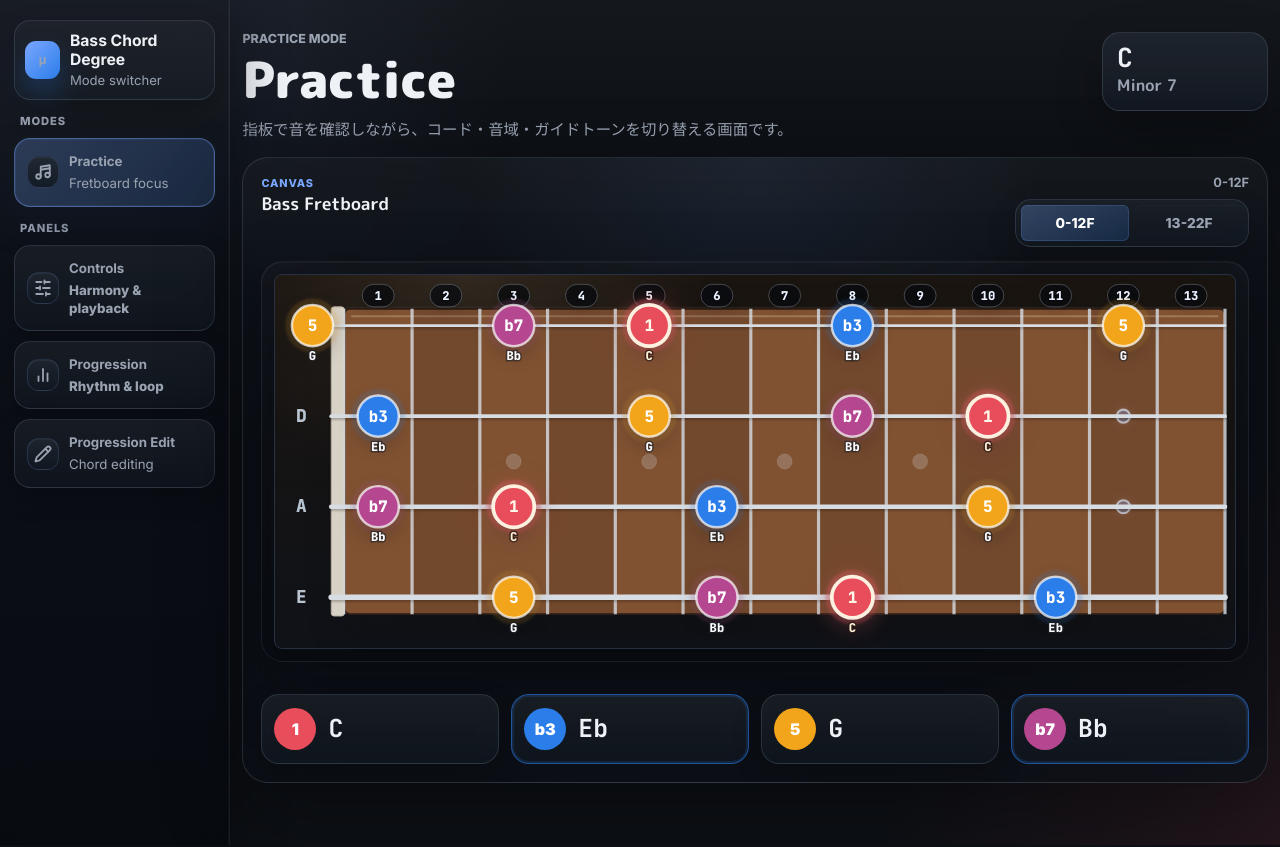
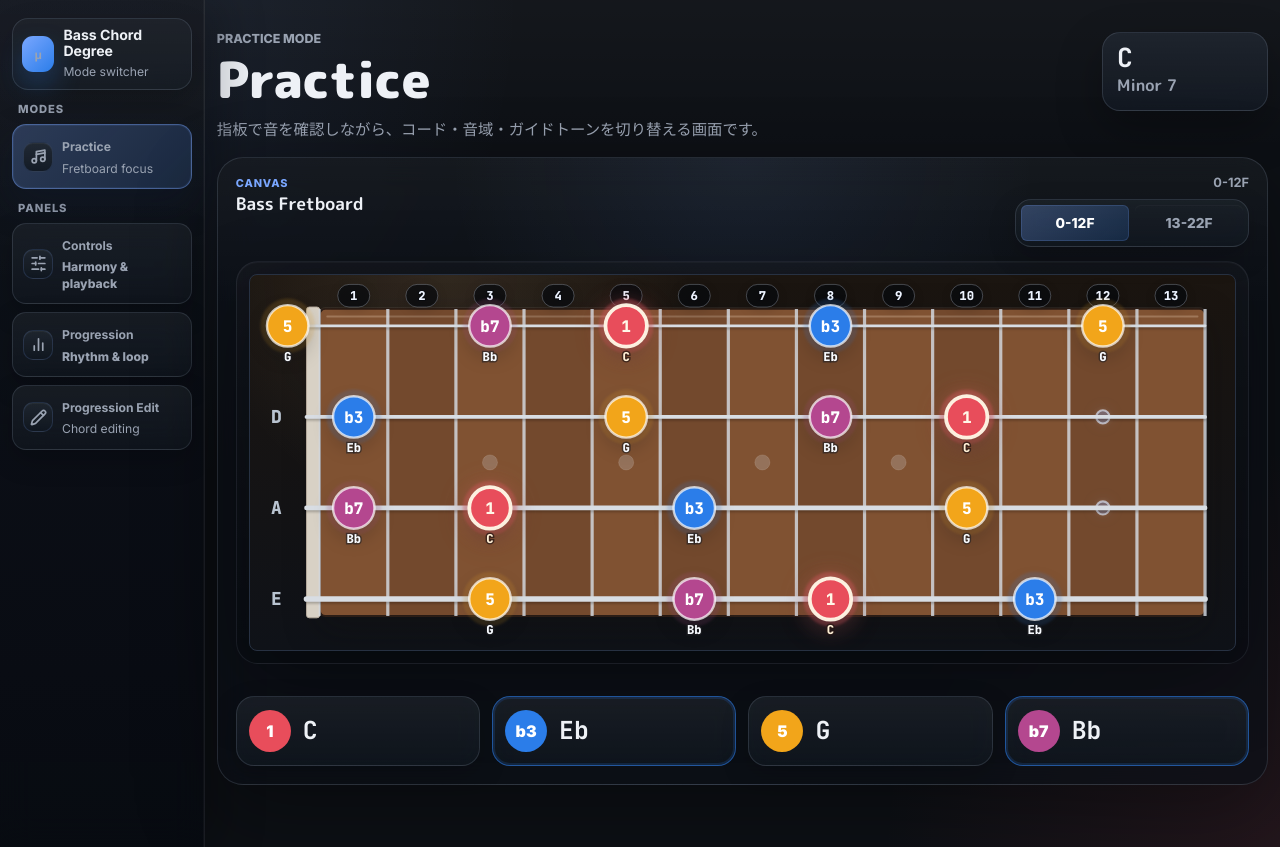
Before and after one commit to muu-ima/muu-fret-degree, a Next.js app: page / in a window 1280 px wide. Built offline with nearby package versions, Linux system fonts and the light colour scheme.

Commit message:
Improve responsive shell layout

```diff
--- a/app/globals.css
+++ b/app/globals.css
@@ -593,6 +593,70 @@ input {
   }
 }
 
+@media (max-width: 1360px) {
+  .appShell {
+    --shell-sidebar-width: clamp(184px, 16vw, 220px);
+  }
+
+  .appSidebar {
+    gap: 12px;
+    padding: 18px 12px;
+  }
+
+  .sidebarBrand {
+    gap: 9px;
+    padding: 9px;
+  }
+
+  .sidebarBrandMark {
+    width: 36px;
+    height: 36px;
+  }
+
+  .sidebarBrand strong {
+    font-size: 0.88rem;
+    line-height: 1.15;
+  }
+
+  .sidebarBrand span,
+  .sidebarNavItem span,
+  .sidebarToolButton span {
+    font-size: 0.76rem;
+  }
+
+  .sidebarNav,
+  .sidebarSection,
+  .sidebarTools {
+    gap: 8px;
+  }
+
+  .sidebarNavItem,
+  .sidebarToolButton {
+    gap: 9px;
+    padding: 11px 10px;
+    border-radius: 14px;
+  }
+
+  .sidebarItemIcon {
+    width: 30px;
+    height: 30px;
+    border-radius: 10px;
+  }
+
+  .sidebarItemIcon svg {
+    width: 17px;
+    height: 17px;
+  }
+
+  .fretboardCanvas {
+    padding: 12px;
+  }
+
+  .fretboardCanvasStage {
+    padding: 8px;
+  }
+}
+
 @media (max-width: 1180px) {
   .controls {
     gap: 12px;
@@ -934,7 +998,7 @@ select:focus-visible,
 
 .fretboard {
   display: block;
-  min-width: 980px;
+  min-width: min(940px, 100%);
   width: 100%;
   height: auto;
 }
@@ -1391,7 +1455,7 @@ select:focus-visible,
   letter-spacing: 0.045em;
 }
 
-@media (max-width: 920px) {
+@media (max-width: 1080px) {
   .appShell {
     grid-template-columns: 1fr;
   }
```
